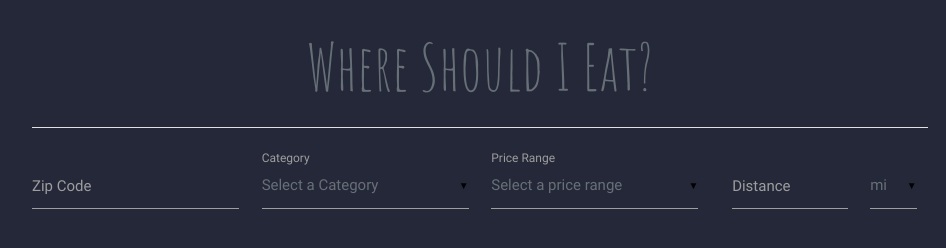
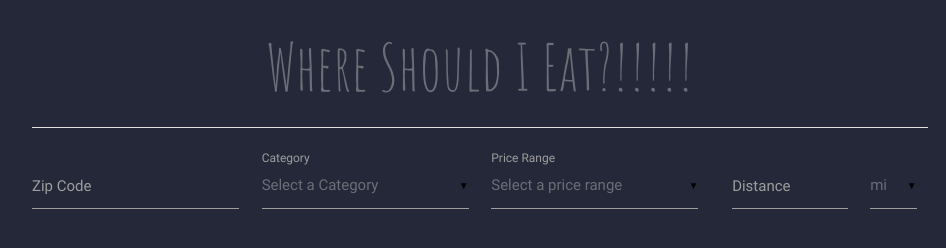
Before and after one commit to lauren-cowen/project1FrontEnd, a plain HTML site: page index.html in a window 1280 px wide. Shown: the whole page, without its empty margins (160-1106 px from the left). Drawn offline with nearby package versions, Linux system fonts and the light colour scheme.

Commit message:
made a minor change

```diff
--- a/index.html
+++ b/index.html
@@ -10,7 +10,7 @@
 	<div class="container">
 	<div class="row">
 		<div class="col s12">
-			<h1 class = "center-align mainTitle">Where Should I Eat?</h1>
+			<h1 class = "center-align mainTitle">Where Should I Eat?!!!!!</h1>
 			 <div class="divider"></div>
 		</div>
 
```
